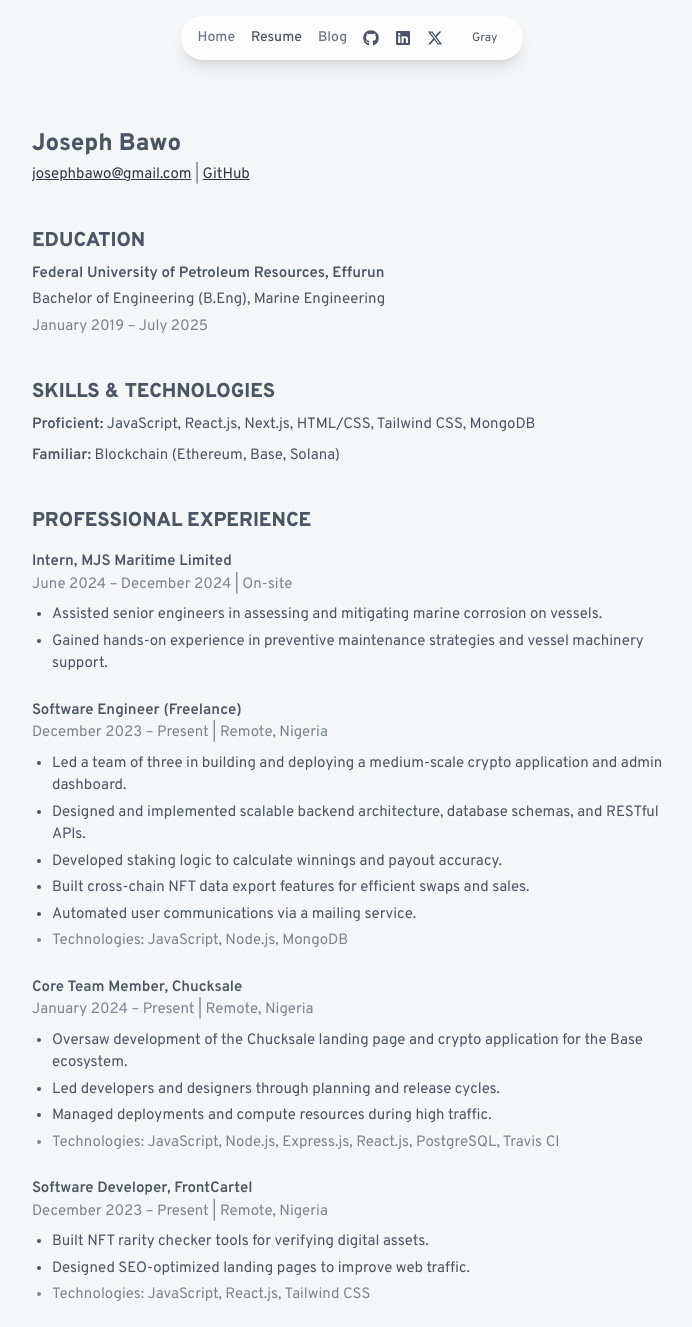
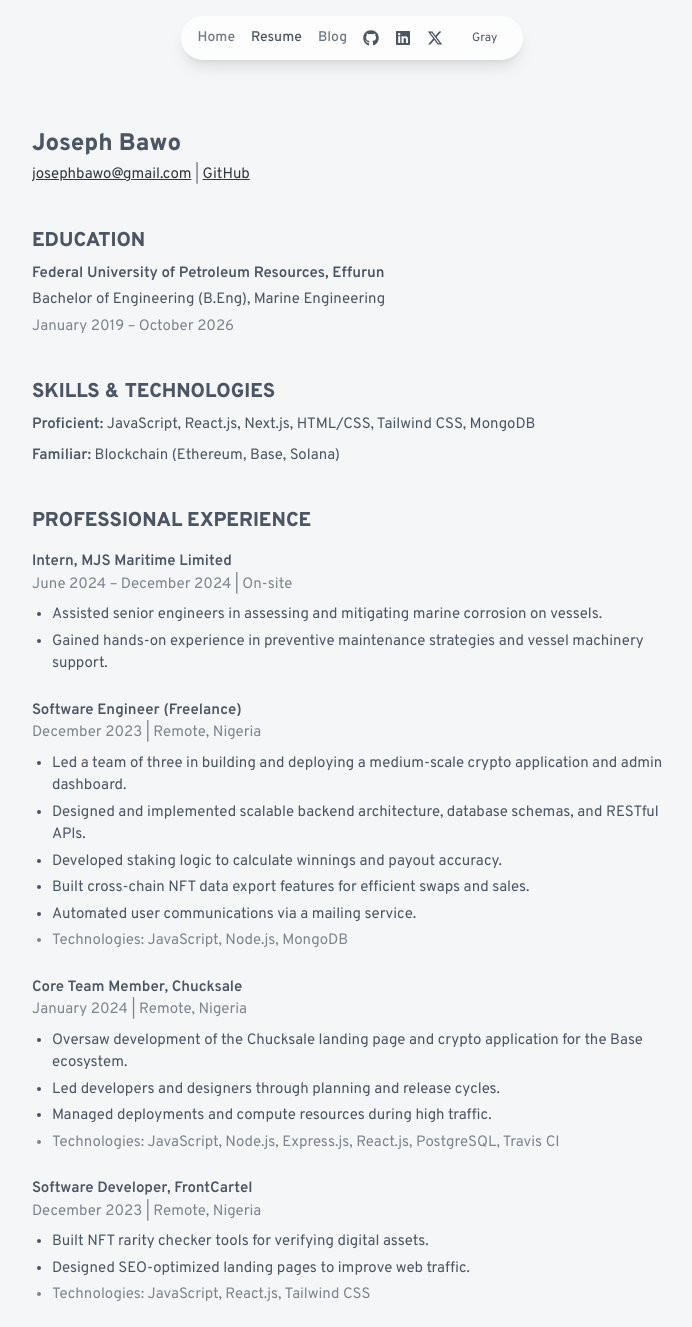
Before and after one commit to Joebakid/Porfolio-Redesign, a React (Vite) app: page /resume in a window 1280 px wide. Shown: the whole page, without its empty margins (288-980 px from the left). Built offline with nearby package versions, Linux system fonts and the light colour scheme.

Commit message:
resume correction

```diff
--- a/src/components/landing page/Resume.jsx
+++ b/src/components/landing page/Resume.jsx
@@ -37,7 +37,7 @@ export default function Resume() {
             Federal University of Petroleum Resources, Effurun
           </p>
           <p>Bachelor of Engineering (B.Eng), Marine Engineering</p>
-          <p className="opacity-70">January 2019 – July 2025</p>
+          <p className="opacity-70">January 2019 – October 2026</p>
         </div>
       </section>
 
@@ -94,7 +94,7 @@ export default function Resume() {
               Software Engineer (Freelance)
             </p>
             <p className="opacity-70">
-              December 2023 – Present | Remote, Nigeria
+              December 2023  | Remote, Nigeria
             </p>
 
             <ul className="list-disc pl-5 mt-2 space-y-1">
@@ -128,7 +128,7 @@ export default function Resume() {
               Core Team Member, Chucksale
             </p>
             <p className="opacity-70">
-              January 2024 – Present | Remote, Nigeria
+              January 2024  | Remote, Nigeria
             </p>
 
             <ul className="list-disc pl-5 mt-2 space-y-1">
@@ -155,7 +155,7 @@ export default function Resume() {
               Software Developer, FrontCartel
             </p>
             <p className="opacity-70">
-              December 2023 – Present | Remote, Nigeria
+              December 2023  | Remote, Nigeria
             </p>
 
             <ul className="list-disc pl-5 mt-2 space-y-1">
```
